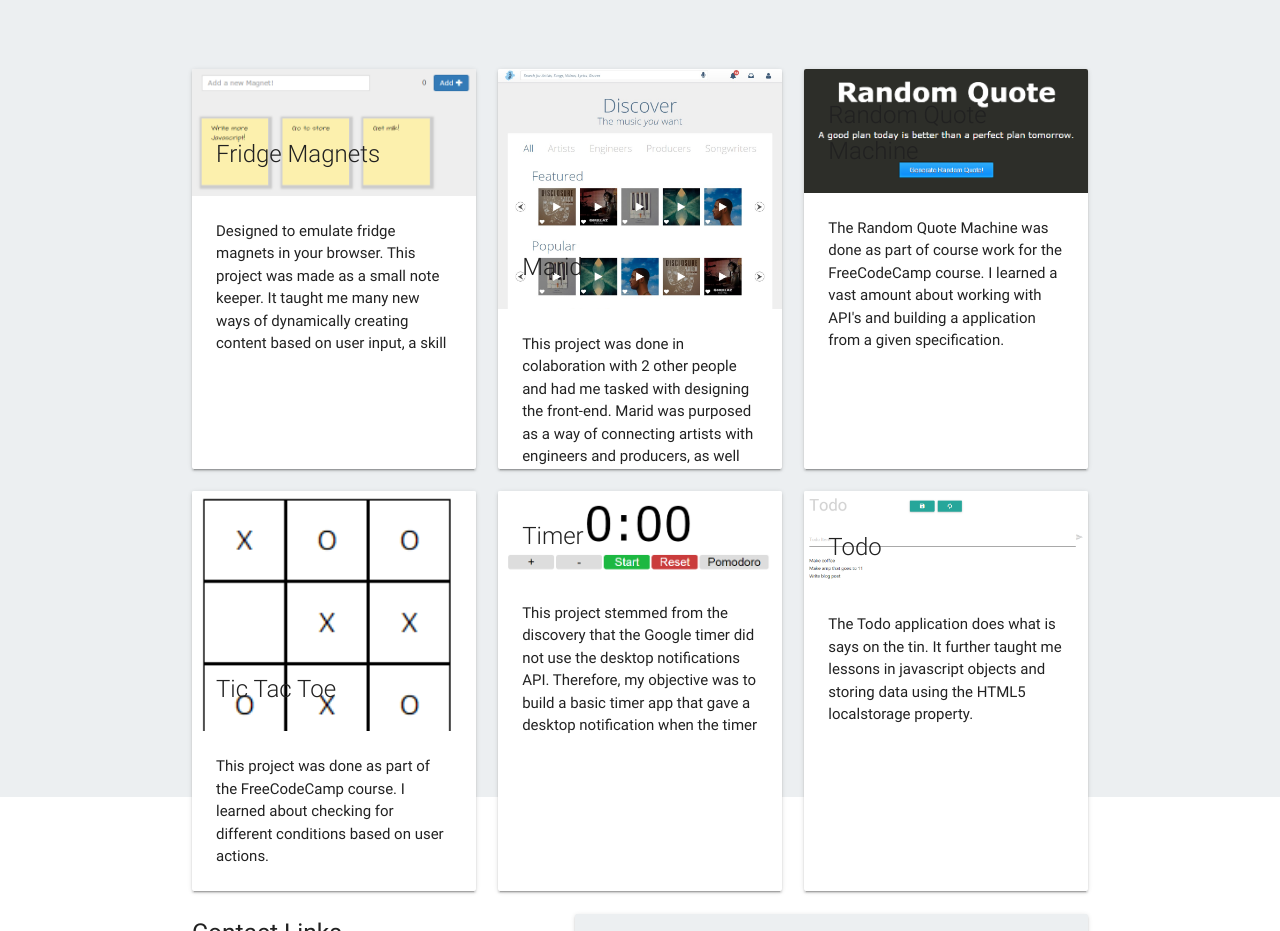
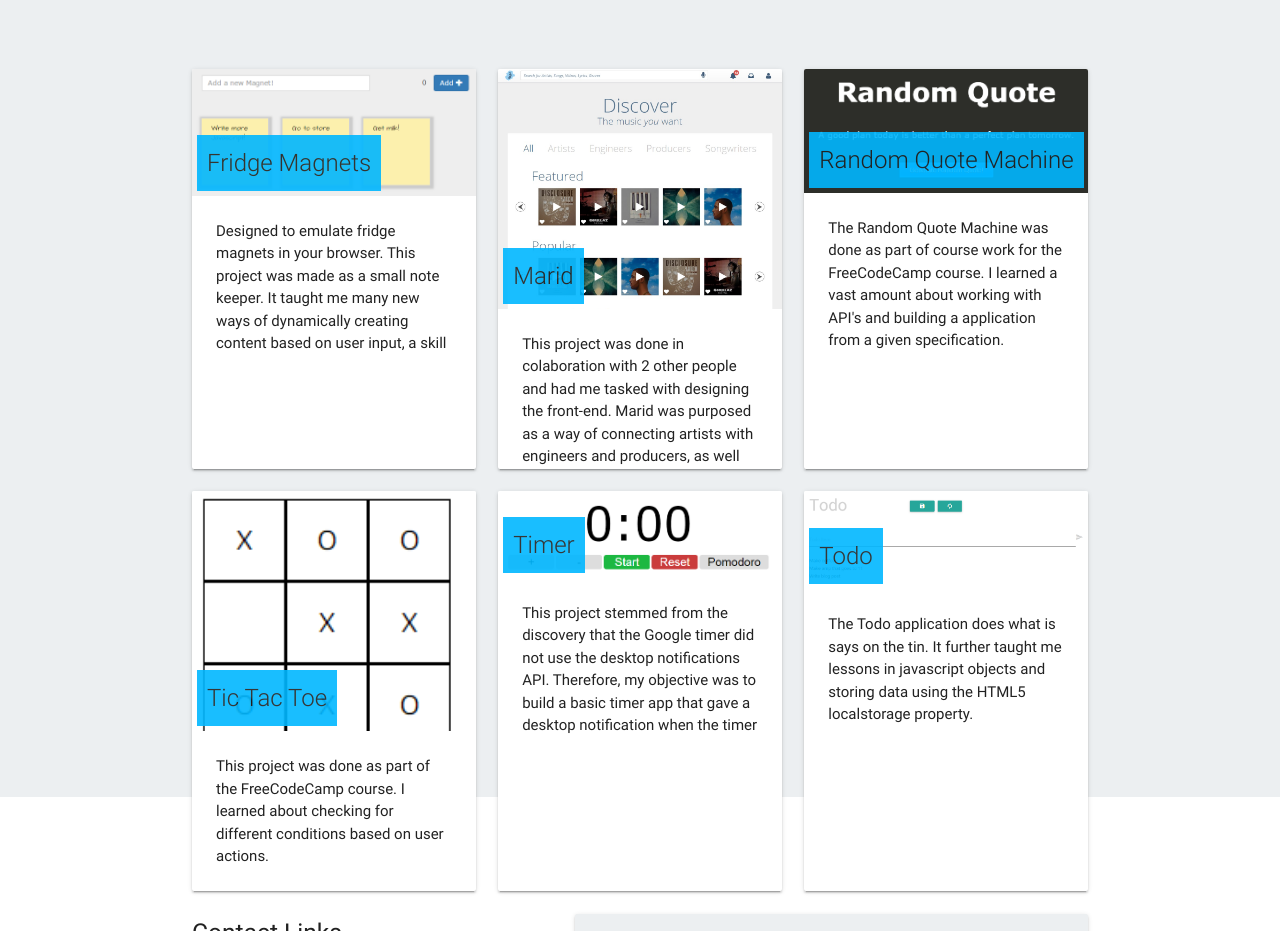
Before and after one commit to joshghent/joshghentsite, a plain HTML site: page index.html in a window 1280 px wide. Shown: the part 926-1857 px from the top of the page. Drawn offline with nearby package versions, Linux system fonts and the light colour scheme.

Commit message:
Added new class to make portfolio item titles standout more.

```diff
--- a/portfolio.js
+++ b/portfolio.js
@@ -83,6 +83,7 @@ function create_portfolio_items(obj){
     portfolioCardTitleEl.classList.add('card-title');
     portfolioCardTitleEl.classList.add('grey-text');
     portfolioCardTitleEl.classList.add('text-darken-4');
+    portfolioCardTitleEl.classList.add('card-title-background');
     portfolioCardTitleEl.innerHTML = obj.name;
 
     // Creates the description container
--- a/style.css
+++ b/style.css
@@ -73,6 +73,14 @@ button.blue-background:hover {
     background-color: #01B7FF;
 }
 
+span.card-title-background {
+    opacity: 0.9;
+    background-color: #01B7FF;
+    padding: 10px !important;
+    margin-left: 5px;
+    margin-bottom: 5px;
+}
+
 /* Taken from MaterializeCSS docs to change the color of inputs */
 
 
```
